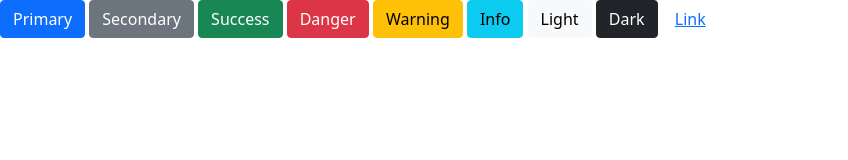
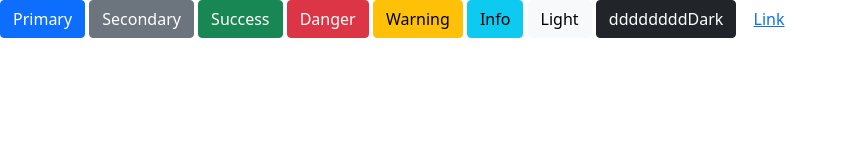
Before and after one commit to ya555mi/Hotwax, a plain HTML site: page home.html in a window 1280 px wide. Shown: the whole page, without its empty margins (0-848 px from the left). Drawn offline with nearby package versions, Linux system fonts and the light colour scheme.

Commit message:
nav fixed

```diff
--- a/home.html
+++ b/home.html
@@ -7,6 +7,6 @@
 <button type="button" class="btn btn-warning">Warning</button>
 <button type="button" class="btn btn-info">Info</button>
 <button type="button" class="btn btn-light">Light</button>
-<button type="button" class="btn btn-dark">Dark</button>
+<button type="button" class="btn btn-dark">ddddddddDark</button>
 
 <button type="button" class="btn btn-link">Link</button>
```
